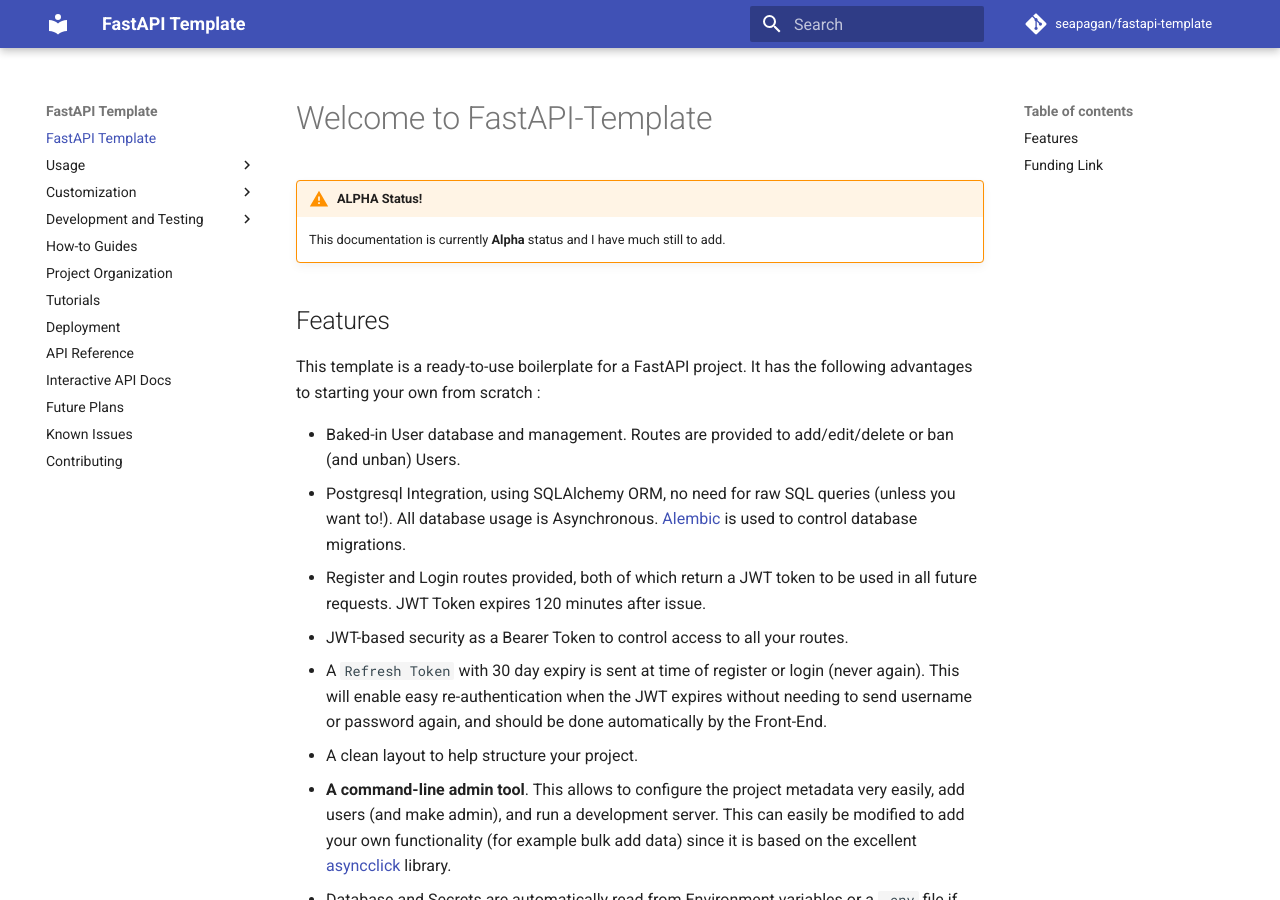
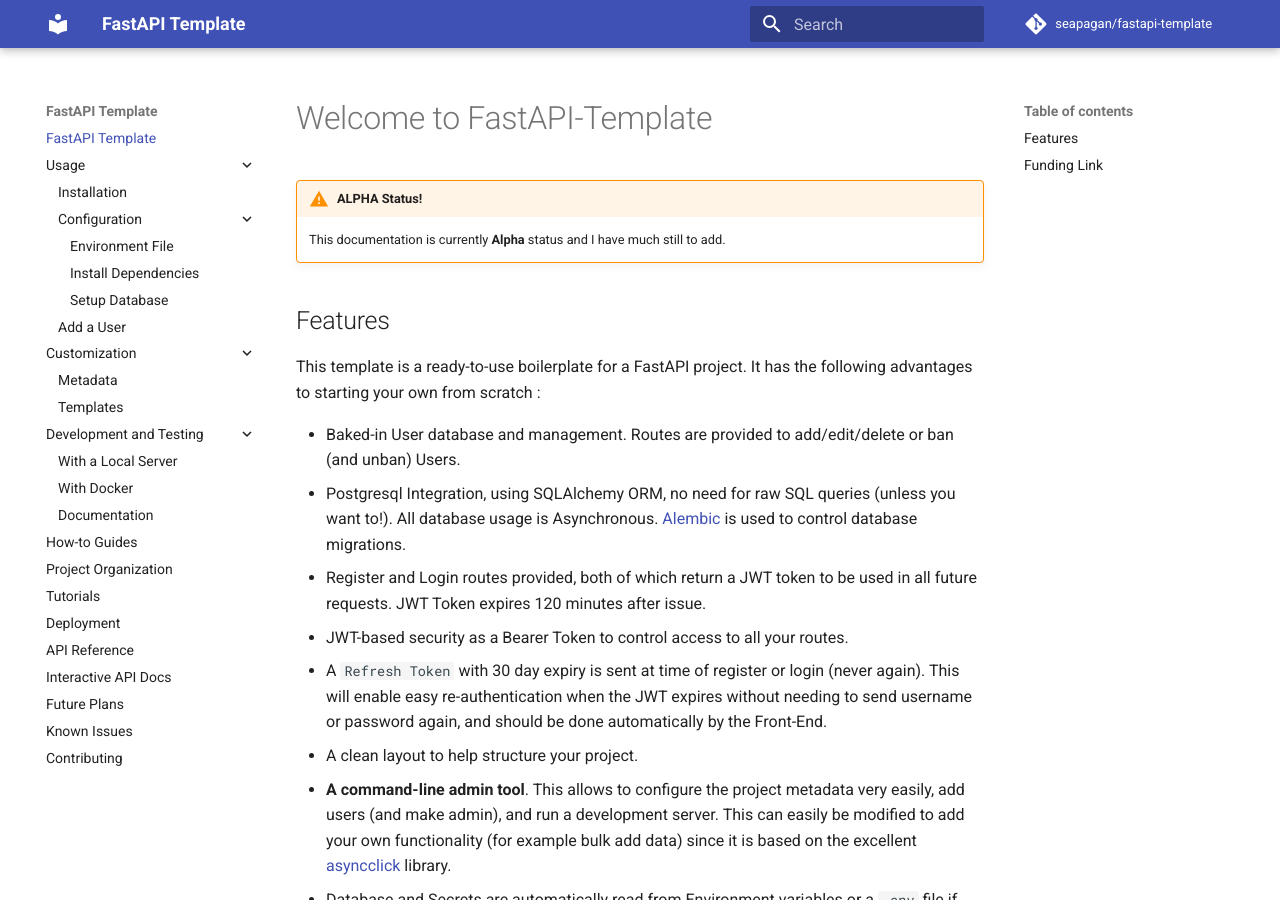
Before and after one commit to seapagan/fastapi-template, an MkDocs documentation site: the page built from docs/index.md, in a window 1280 px wide and 900 px high. Built offline with MkDocs 1.6.1 and Material for MkDocs 9.7.7, drawn with Linux system fonts in a browser that asks for light colours; comment, search, counter and statistics services are not loaded.

Commit message:
docs default to expand menus
Signed-off-by: Grant Ramsay <seapagan@gmail.com>

```diff
--- a/mkdocs.yml
+++ b/mkdocs.yml
@@ -4,6 +4,7 @@
   name: material
   features:
     - navigation.footer
+    - navigation.expand
 
 extra:
   social:
--- a/pyproject.toml
+++ b/pyproject.toml
@@ -79,6 +79,7 @@
 serve = "uvicorn main:app --reload"
 pre = "pre-commit run --all-files"
 "docs:publish" = "mkdocs gh-deploy"
+"docs:serve" = "mkdocs serve -a 0.0.0.0:9000"
 lint = "pylint **/*.py"
 
 [tool.flake8]
```
